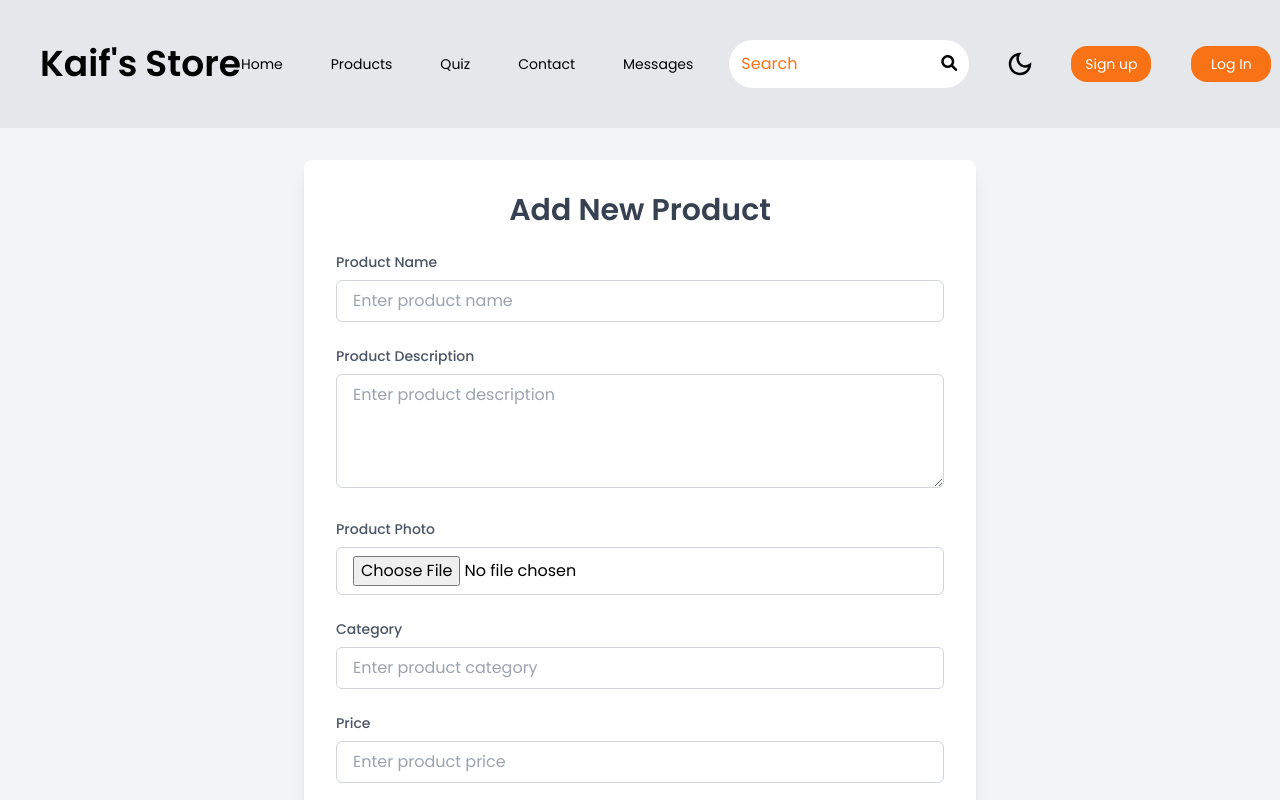
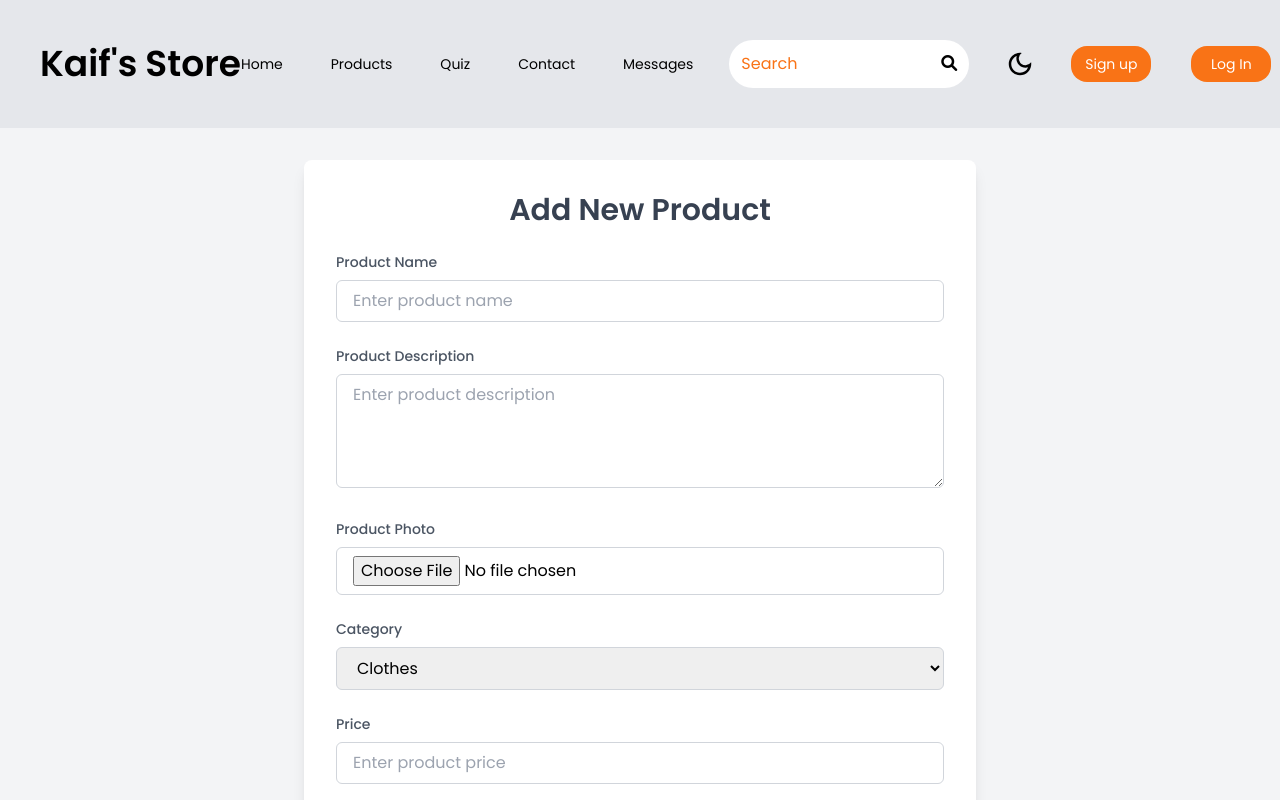
Before and after one commit to MKAIF5/Reactjs-Ecommerce-Many-Features-With-Tailwand, a React (Vite) app: page /addProduct in a window 1280 px wide. Shown: the top 800 px of the page. Built offline with nearby package versions, Linux system fonts and the light colour scheme.

Commit message:
quiz work start

```diff
--- a/package.json
+++ b/package.json
@@ -16,6 +16,8 @@
     "date-fns": "^4.1.0",
     "react": "^18.3.1",
     "react-dom": "^18.3.1",
+    "react-hook-form": "^7.54.1",
+    "react-hot-toast": "^2.4.1",
     "react-icons": "^5.3.0",
     "react-redux": "^9.1.2",
     "react-router": "^6.28.0",
--- a/src/Components/Contact/Contact.jsx
+++ b/src/Components/Contact/Contact.jsx
@@ -64,7 +64,7 @@ function Contact() {
                             <div className="text-red-600 text-center mb-4">Please fill out all fields correctly!</div>
                         )}
 
-                        <form onSubmit={handleSubmit} className={`space-y-6 p-6 rounded-lg shadow-md text-white ${theme === "dark" ? "bg-black" : "bg-gray-300"}`}>
+                        <form onSubmit={handleSubmit} className={`space-y-6 p-6 rounded-lg shadow-md text-white ${theme === "dark" ? "bg-gray-700" : "bg-gray-300"}`}>
                             <div className="flex justify-center">
                                 <p  className={`text-xl font-semibold ${theme === "dark" ? "text-white" : "text-black"}`}>Contact US</p>
                             </div>
--- a/src/Components/Home/Navbar.jsx
+++ b/src/Components/Home/Navbar.jsx
@@ -25,7 +25,7 @@ function Navbar() {
             </h1>
 
             <div className="lg:hidden" onClick={toggleMenu}>
-                <i className="fas fa-bars text-white text-3xl cursor-pointer"></i>
+                <i className={`${theme === "dark" ? "text-white" : "text-black"} fas fa-bars text-3xl cursor-pointer`}></i>
             </div>
 
             <div className={`lg:flex gap-9 text-base cursor-pointer items-center ${isMenuOpen ? "block" : "hidden"} lg:block`}>
--- a/src/Components/Products/AddProduct.jsx
+++ b/src/Components/Products/AddProduct.jsx
@@ -1,24 +1,39 @@
+import { useSelector } from 'react-redux';
+import { useForm } from "react-hook-form";
 import Navbar from '../Home/Navbar';
+import axios from 'axios';
+import toast from 'react-hot-toast';
+
 
 function AddProduct() {
 
-    const handleSubmit = async (e) => {
-        e.preventDefault();
+    const { register, handleSubmit, formState: { errors } } = useForm();
+    console.log(errors);
+
+    const theme = useSelector((state) => state.theme.theme)
+
+    const formSubmitHandler = async (formValues) => {
+        // e.preventDefault();
         try {
 
-            const formData = new FormData(e.target)
-            // console.log(formData.entries());
-
-            for (const pair of formData.entries()) {
-                console.log(pair[0] + "," + pair[1]);
-            }
+            //     const formData = new FormData(e.target)
+            //     // console.log(formData.entries());
+            //     const formValues = {};
 
 
-            return;
-            // const response = await axios.post(
-            //   "https://dummyjson.com/products/add",
-            // );
-            // console.log("response ", response);
+            //     for (const pair of formData.entries()) {
+            //         formValues[pair[0]] = pair[1]
+            //         // console.log(pair[0] + "," + pair[1]);
+            //     }
+            console.log(formValues);
+
+            const response = await axios.post(
+                "https://dummyjson.com/products/add",
+                formValues
+
+            );
+            console.log("response ", response);
+            toast.success("Sent Your Message Successfully")
         } catch (error) {
             console.log("error ", error);
 
@@ -30,79 +45,106 @@ function AddProduct() {
         <>
             <Navbar />
 
-            <div className="min-h-screen bg-gray-100 flex items-center justify-center py-8">
-                <div className="bg-white p-8 rounded-lg shadow-lg w-full max-w-2xl">
-                    <h2 className="text-3xl font-semibold text-center text-gray-700 mb-6">Add New Product</h2>
-                    <form onSubmit={handleSubmit} className="space-y-6">
+            <div className={`${theme === "dark" ? "bg-zinc-900" : "bg-gray-100"}  min-h-screen flex items-center justify-center py-8`}>
+                <div className={`${theme === "dark" ? "bg-gray-700" : "bg-white"} p-8 rounded-lg shadow-lg w-full max-w-2xl`}>
+                    <h2 className={`text-3xl font-semibold text-center ${theme === "dark" ? "text-white" : "text-gray-700"} mb-6`}>Add New Product</h2>
+                    <form onSubmit={handleSubmit(formSubmitHandler)} className="space-y-6">
                         <div>
-                            <label htmlFor="productName" className="block text-sm font-medium text-gray-600">Product Name</label>
+                            <label htmlFor="productName" className={`block text-sm font-medium ${theme === "dark" ? "text-white" : "text-gray-600"}`}>Product Name</label>
                             <input
-                                name='product-name'
-                                type="text"
+                                {...register("product-name", { required: true })}
+                                type='text'
                                 id="productName"
                                 className="mt-2 w-full px-4 py-2 border border-gray-300 rounded-md focus:outline-none focus:ring-2 focus:ring-orange-500"
                                 placeholder="Enter product name"
-                                required
                             />
+                            {
+                                errors['product-name'] && (
+                                    <span className='text-xs text-red-500'>This Input Is Required</span>
+                                )
+                            }
                         </div>
 
                         <div>
-                            <label htmlFor="productDescription" className="block text-sm font-medium text-gray-600">Product Description</label>
+                            <label htmlFor="productDescription" className={`block text-sm font-medium ${theme === "dark" ? "text-white" : "text-gray-600"}`}>Product Description</label>
                             <textarea
-                                name='product-description'
-                                id="productDescription"
+                                {...register("product-description", { required: true })}
                                 className="mt-2 w-full px-4 py-2 border border-gray-300 rounded-md focus:outline-none focus:ring-2 focus:ring-orange-500"
                                 placeholder="Enter product description"
                                 rows="4"
-                                required
                             />
+                            {
+                                errors['product-description'] && (
+                                    <span className='text-xs text-red-500'>This Input Is Required</span>
+                                )
+                            }
                         </div>
 
                         <div>
-                            <label htmlFor="productPhoto" className="block text-sm font-medium text-gray-600">Product Photo</label>
+                            <label htmlFor="productPhoto" className={`block text-sm font-medium ${theme === "dark" ? "text-white" : "text-gray-600"}`}>Product Photo</label>
                             <input
+                                {...register("product-photo" , { required: true })}
                                 type="file"
-                                id="productPhoto"
                                 accept="image/*"
                                 className="mt-2 w-full px-4 py-2 border border-gray-300 rounded-md focus:outline-none focus:ring-2 focus:ring-orange-500"
-                            // required
                             />
+                            {
+                                errors['product-photo'] && (
+                                    <span className='text-xs text-red-500'>This Input Is Required</span>
+                                )
+                            }
                         </div>
 
                         <div>
-                            <label htmlFor="category" className="block text-sm font-medium text-gray-600">Category</label>
-                            <input
-                                name='category'
+                            <label htmlFor="category" className={`block text-sm font-medium ${theme === "dark" ? "text-white" : "text-gray-600"}`}>Category</label>
+                            <select
+                                {...register("category", { required: true })}
                                 type="text"
-                                id="category"
                                 className="mt-2 w-full px-4 py-2 border border-gray-300 rounded-md focus:outline-none focus:ring-2 focus:ring-orange-500"
                                 placeholder="Enter product category"
-                                required
-                            />
+                            >
+                                <option value='Sports'>Clothes</option>
+                                <option value='Grocery'>Grocery</option>
+                                <option value='Electronics'>Electronics</option>
+                                <option value='Sports'>Sports</option>
+                            </select>
+                            {
+                                errors['catogery'] && (
+                                    <span className='text-xs text-red-500'>This Input Is Required</span>
+                                )
+                            }
                         </div>
 
                         <div>
-                            <label htmlFor="price" className="block text-sm font-medium text-gray-600">Price</label>
+                            <label htmlFor="price" className={`block text-sm font-medium ${theme === "dark" ? "text-white" : "text-gray-600"}`}>Price</label>
                             <input
+                                {...register("price", { required: true })}
                                 name='price'
                                 type="number"
                                 id="price"
                                 className="mt-2 w-full px-4 py-2 border border-gray-300 rounded-md focus:outline-none focus:ring-2 focus:ring-orange-500"
                                 placeholder="Enter product price"
-                                required
                             />
+                            {
+                                errors['price'] && (
+                                    <span className='text-xs text-red-500'>This Input Is Required</span>
+                                )
+                            }
                         </div>
 
                         <div>
-                            <label htmlFor="quantity" className="block text-sm font-medium text-gray-600">Quantity</label>
+                            <label htmlFor="quantity" className={`block text-sm font-medium ${theme === "dark" ? "text-white" : "text-gray-600"}`}>Quantity</label>
                             <input
-                                name='quantity'
+                                {...register("quantity" , { required: true })}
                                 type="number"
-                                id="quantity"
                                 className="mt-2 w-full px-4 py-2 border border-gray-300 rounded-md focus:outline-none focus:ring-2 focus:ring-orange-500"
                                 placeholder="Enter product quantity"
-                                required
                             />
+                            {
+                                errors['quantity'] && (
+                                    <span className='text-xs text-red-500'>This Input Is Required</span>
+                                )
+                            }
                         </div>
 
                         <div>
--- a/src/Components/Products/ProductDetail.jsx
+++ b/src/Components/Products/ProductDetail.jsx
@@ -9,7 +9,7 @@ import { useSelector } from "react-redux";
 import Swal from 'sweetalert2'
 
 
-export default function ProductDetail(props) {
+export default function ProductDetail() {
 
     const theme = useSelector((state) => state.theme.theme);
 
@@ -123,7 +123,7 @@ export default function ProductDetail(props) {
                         <div key={i} className={`review rounded-lg p-5 mb-4 shadow-md
                         ${theme === "dark" ? "bg-zinc-800" : "bg-slate-100"}`}>
                             <div className="flex items-center justify-between mb-3">
-                                <h5 className="text-lg font-semibold">{review.reviewerName}</h5>
+                                <h5 className={` ${theme === "dark" ? "text-white" : "text-black"} text-lg font-semibold`}>{review.reviewerName}</h5>
                                 <span className={`text-xs ${theme === "dark" ? "text-gray-300" : "text-gray-500"}`}>
                                     {formatDistanceToNow(new Date(review.date), { addSuffix: true })}
                                 </span>
--- /dev/null
+++ b/src/Components/Quiz/data.js
@@ -0,0 +1,43 @@
+export const data = [
+
+    {
+        question: "What Are The Most Selling Things In This Options",
+        option1: "Makeup",
+        option2: "Clothes",
+        option3: "Foods",
+        option4: "Medicine",
+        ans: 2
+    },
+    {
+        question: "What Are The Most Selling Things In This Options",
+        option1: "Makeup",
+        option2: "Clothes",
+        option3: "Foods",
+        option4: "Medicine",
+        ans: 2
+    },
+    {
+        question: "What Are The Most Selling Things In This Options",
+        option1: "Makeup",
+        option2: "Clothes",
+        option3: "Foods",
+        option4: "Medicine",
+        ans: 2
+    },
+    {
+        question: "What Are The Most Selling Things In This Options",
+        option1: "Makeup",
+        option2: "Clothes",
+        option3: "Foods",
+        option4: "Medicine",
+        ans: 2
+    },
+    {
+        question: "What Are The Most Selling Things In This Options",
+        option1: "Makeup",
+        option2: "Clothes",
+        option3: "Foods",
+        option4: "Medicine",
+        ans: 2
+    },
+]
--- a/src/main.jsx
+++ b/src/main.jsx
@@ -1,9 +1,10 @@
 import { createRoot } from 'react-dom/client'
 import { StrictMode } from 'react';
 import { BrowserRouter } from "react-router-dom";
-import App from './App.jsx';
 import { store } from "./Components/feauters/store.jsx";
 import { Provider } from 'react-redux';
+import { Toaster } from 'react-hot-toast';
+import App from './App.jsx';
 
 
 createRoot(document.getElementById('root')).render(
@@ -13,6 +14,7 @@ createRoot(document.getElementById('root')).render(
         v7_startTransition: true,
       }}>
         <App />
+        <Toaster/>
       </BrowserRouter>
     </Provider>
   </StrictMode>
```
Also changed, not shown: 1 other file (tests, documents, lock files or other folders).
